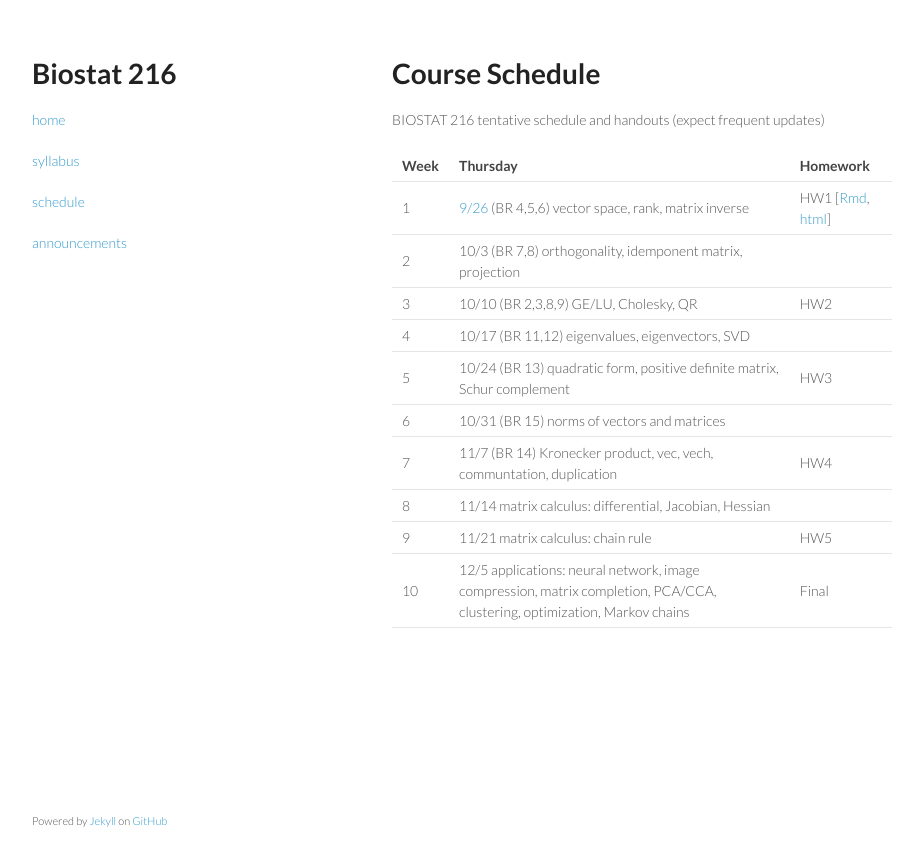
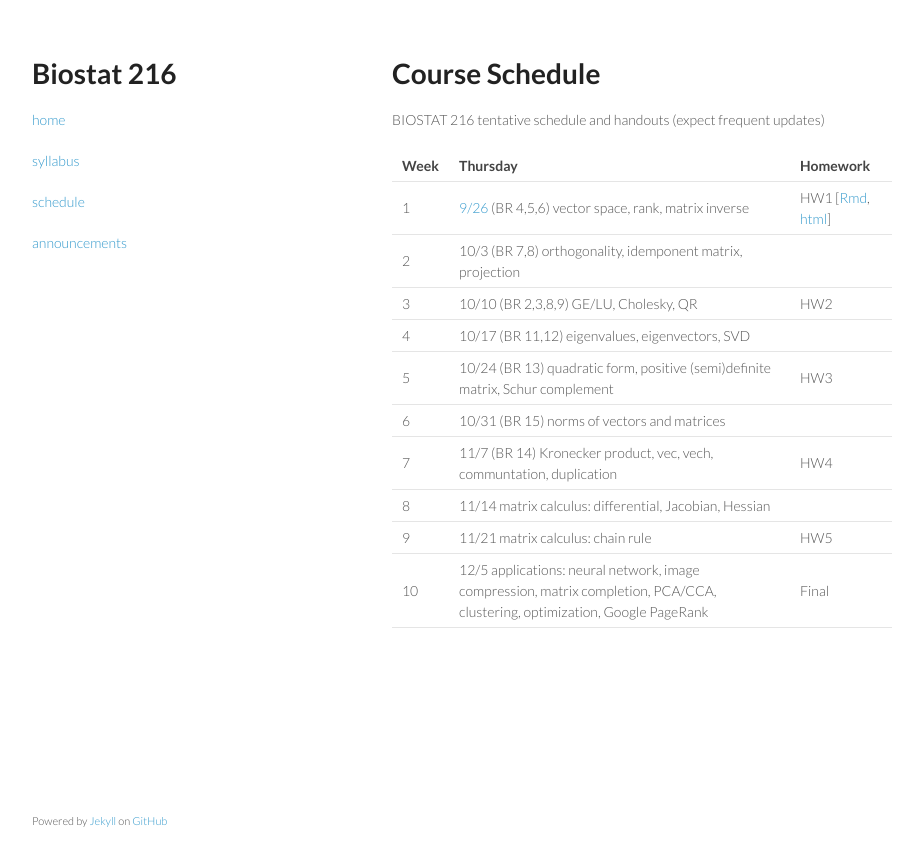
Before and after one commit to ucla-biostat216-2019fall/ucla-biostat216-2019fall.github.io, a Jekyll site: the page built from schedule.md, in a window 1280 px wide. Shown: the top 866 px of the page, without its empty margins (178-1101 px from the left). Built offline with Jekyll 4.4.1, drawn with Linux system fonts in a browser that asks for light colours.

Commit message:
update topic

```diff
--- a/schedule.md
+++ b/schedule.md
@@ -13,9 +13,9 @@ BIOSTAT 216 tentative schedule and handouts (expect frequent updates)
 | 2 | 10/3 (BR 7,8) orthogonality, idemponent matrix, projection |   |
 | 3 | 10/10 (BR 2,3,8,9) GE/LU, Cholesky, QR | HW2 |
 | 4 | 10/17 (BR 11,12) eigenvalues, eigenvectors, SVD | |
-| 5 | 10/24 (BR 13) quadratic form, positive definite matrix, Schur complement | HW3 |
+| 5 | 10/24 (BR 13) quadratic form, positive (semi)definite matrix, Schur complement | HW3 |
 | 6 | 10/31 (BR 15) norms of vectors and matrices | |
 | 7 | 11/7 (BR 14) Kronecker product, vec, vech, communtation, duplication | HW4 |
 | 8 | 11/14 matrix calculus: differential, Jacobian, Hessian | |
 | 9 | 11/21 matrix calculus: chain rule | HW5 |
-| 10 | 12/5 applications: neural network, image compression, matrix completion, PCA/CCA, clustering, optimization, Markov chains | Final |
+| 10 | 12/5 applications: neural network, image compression, matrix completion, PCA/CCA, clustering, optimization, Google PageRank | Final |
```
